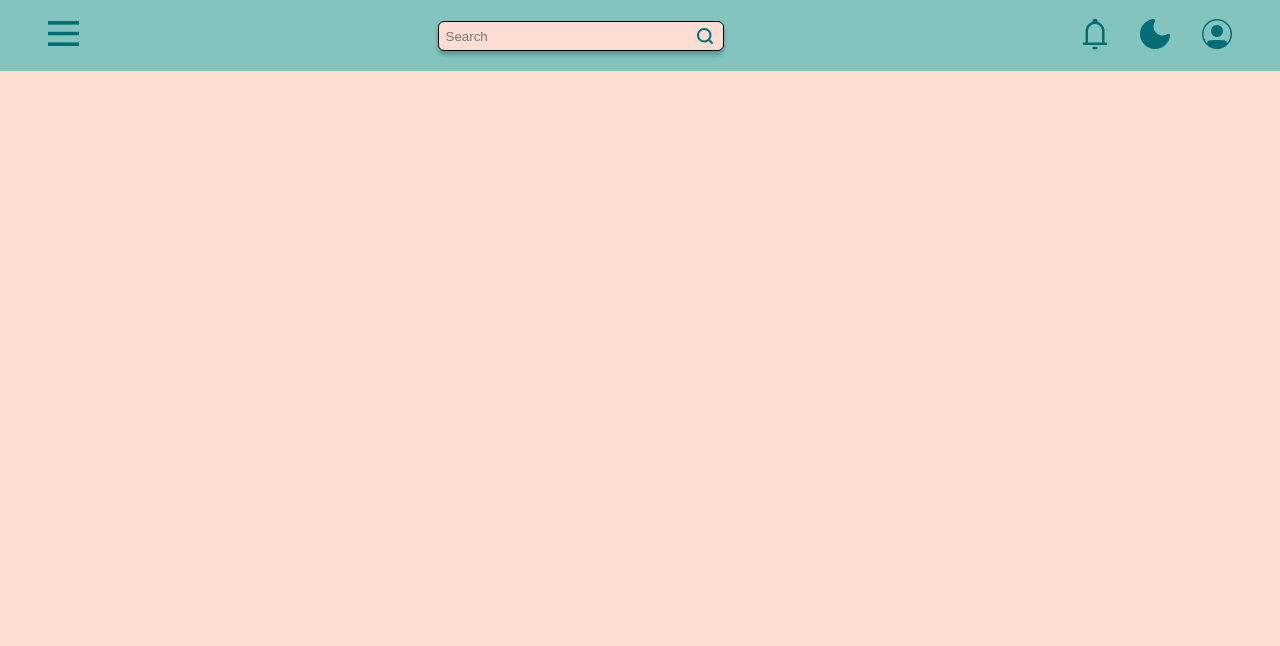
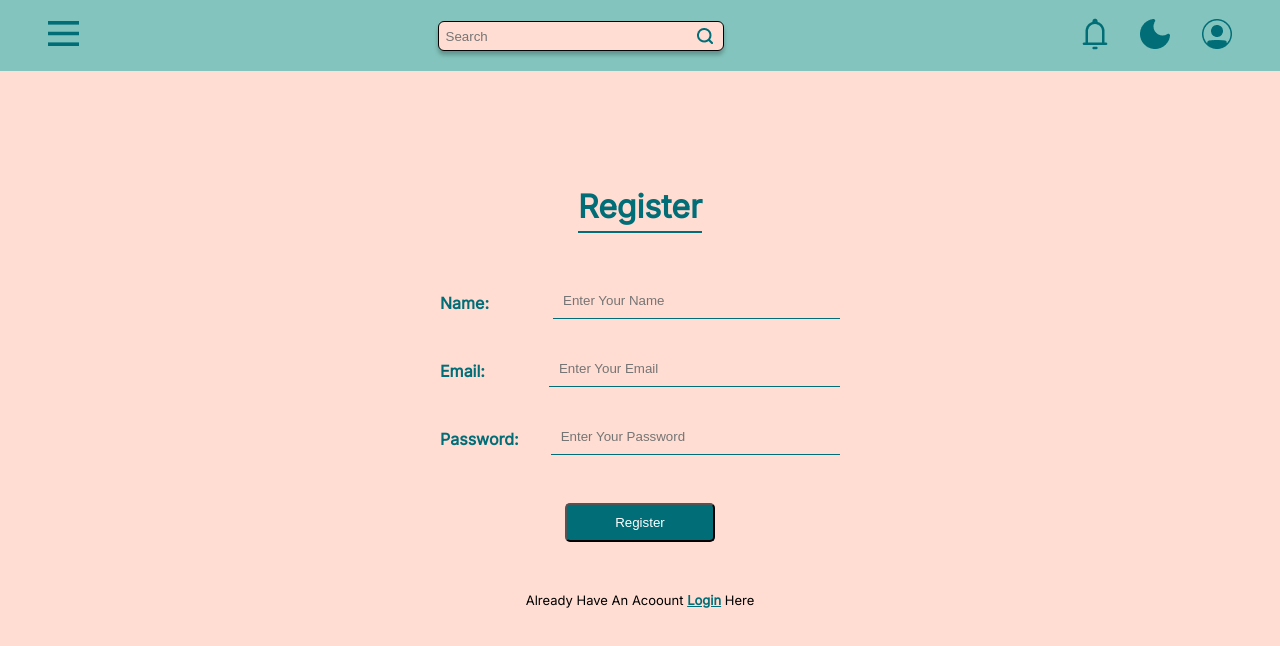
Before and after one commit to MannMendapara/OrganizeMe, a React (Vite) app in the folder Client/: page /reg in a window 1280 px wide. Before the commit this address had no page. Shown: the top 646 px of the page. Built offline with nearby package versions, Linux system fonts and the light colour scheme.

Commit message:
create login and registration page

```diff
--- a/Client/src/App.jsx
+++ b/Client/src/App.jsx
@@ -6,6 +6,8 @@ import Completed_Task from './Pages/Completed_Task/Completed_Task'
 import Running_Tasks from './Pages/Running_Task/Running_Tasks'
 import Create_Task from './Components/Create_Task/Create_Task'
 import All_Task from './Pages/All_Task/All_Task'
+import Login from './Pages/Login/Login'
+import Register from './Pages/Register/Register'
 
 
 function App() {
@@ -18,6 +20,8 @@ function App() {
         <Route path='/completed' element={<Completed_Task />} />
         <Route path='/add-task' element={< Create_Task/>} />
         <Route path='/all-task' element={< All_Task/>} />
+        <Route path='/login' element={< Login/>} />
+        <Route path='/reg' element={< Register/>} />
       </Routes>
     </BrowserRouter>
   )
--- /dev/null
+++ b/Client/src/Pages/Login/Login.css
@@ -0,0 +1,83 @@
+.login-container {
+  height: 100vh;
+  display: flex;
+  flex-direction: column;
+  align-items: center;
+  justify-content: center;
+  gap: 50px;
+}
+
+.login-text {
+  text-align: center;
+  color: var(--dark-bg);
+  border-bottom: 2px solid var(--dark-bg);
+  padding-bottom: 5px;
+}
+
+.details-cnt {
+  display: flex;
+  flex-direction: column;
+  width: 400px;
+  color: var(--dark-bg);
+  font-weight: 700;
+}
+
+.email-cnt,
+.password-cnt {
+  display: flex;
+  flex-direction: row;
+  margin-bottom: 2rem;
+}
+
+.email {
+  margin-top: 10px;
+  margin-right: 4rem;
+}
+
+.password {
+  margin-top: 10px;
+  margin-right: 2rem;
+}
+
+input {
+  padding: 10px;
+  width: 100%;
+  box-sizing: border-box;
+  border: none;
+  border-bottom: 1px solid var(--dark-bg);
+  background-color: transparent;
+}
+
+input:focus {
+  outline: none;
+}
+
+button {
+  padding: 10px;
+  box-sizing: border-box;
+  background-color: var(--dark-bg);
+  color: white;
+  border-radius: 5px;
+  cursor: pointer;
+  width: 150px;
+}
+
+.btn-container {
+  display: flex;
+  justify-content: center;
+  align-items: center;
+  width: 100%;
+  margin-top: 1rem;
+}
+
+.text-pera {
+  text-wrap: wrap;
+  padding-bottom: 5px;
+  font-size: small;
+}
+
+.link {
+  color: var(--dark-bg);
+  text-decoration: underline;
+  font-weight: 700;
+}/*# sourceMappingURL=Login.css.map */
--- /dev/null
+++ b/Client/src/Pages/Login/Login.jsx
@@ -0,0 +1,47 @@
+import "./Login.css";
+import { Link } from "react-router-dom";
+
+const Login = () => {
+  return (
+    <>
+      <div className="login-container">
+        <h1 className="login-text">Login</h1>
+
+        <form className="details-cnt">
+          <div className="email-cnt">
+            <label htmlFor="email" className="email">
+              Email:
+            </label>
+            <input type="email" placeholder="Enter Your Email" id="email" />
+          </div>
+
+          <div className="password-cnt">
+            <label htmlFor="password" className="password">
+              Password:
+            </label>
+            <input
+              type="password"
+              placeholder="Enter Your Password"
+              id="password"
+            />
+          </div>
+
+          <div className="btn-container">
+            <button type="submit">Login</button>
+          </div>
+        </form>
+        <div className="">
+          <p className="text-pera">
+            Don't Have An Acoount{" "}
+            <Link className="link" to="/reg">
+              Register
+            </Link>{" "}
+            Here
+          </p>
+        </div>
+      </div>
+    </>
+  );
+};
+
+export default Login;
--- /dev/null
+++ b/Client/src/Pages/Login/Login.scss
@@ -0,0 +1,83 @@
+.login-container {
+  height: 100vh;
+  display: flex;
+  flex-direction: column;
+  align-items: center;
+  justify-content: center;
+  gap: 50px;
+}
+
+.login-text {
+    text-align: center;
+    color: var(--dark-bg);
+    border-bottom: 2px solid var(--dark-bg);
+    padding-bottom: 5px;
+  }
+
+
+.details-cnt {
+  display: flex;
+  flex-direction: column;
+  width: 400px;
+  color: var(--dark-bg);
+  font-weight: 700;
+}
+
+.email-cnt,
+.password-cnt {
+  display: flex;
+  flex-direction: row;
+  margin-bottom: 2rem;
+}
+
+.email {
+  margin-top: 10px;
+  margin-right: 4rem;
+}
+.password {
+  margin-top: 10px;
+  margin-right: 2rem;
+}
+
+input {
+  padding: 10px;
+  width: 100%;
+  box-sizing: border-box;
+  border: none;
+  border-bottom: 1px solid var(--dark-bg);
+  background-color: transparent;
+}
+
+input:focus {
+    outline: none;
+}
+
+button {
+  padding: 10px;
+  box-sizing: border-box;
+  background-color: var(--dark-bg);
+  color: white;
+  border-radius: 5px;
+  cursor: pointer;
+  width: 150px;
+}
+
+.btn-container {
+  display: flex;
+  justify-content: center;
+  align-items: center;
+  width: 100%;
+  margin-top: 1rem;
+}
+
+.text-pera{
+  text-wrap: wrap;
+  padding-bottom: 5px;
+  font-size: small;
+}
+
+.link{
+  color: var(--dark-bg);
+  text-decoration: underline;
+  font-weight: 700;
+}
--- /dev/null
+++ b/Client/src/Pages/Register/Register.jsx
@@ -0,0 +1,42 @@
+import React from 'react'
+import { Link } from "react-router-dom";
+
+
+const Register = () => {
+  return (
+    <div className="login-container">
+    <h1 className='login-text'>Register</h1>
+
+    <form className='details-cnt'>
+    <div className='email-cnt'>
+        <label htmlFor='name' className='email' >Name:</label>
+        <input type='text' placeholder='Enter Your Name' id='name' />
+      </div>
+      <div className='email-cnt'>
+        <label htmlFor='email' className='email' >Email:</label>
+        <input type='email' placeholder='Enter Your Email' id='email' />
+      </div>
+
+      <div className='password-cnt'>
+        <label htmlFor='password' className='password'>Password:</label>
+        <input type='password' placeholder='Enter Your Password' id='password' />
+      </div>
+
+      <div className='btn-container'>
+        <button type='submit'>Register</button>
+      </div>
+    </form>
+    <div className="">
+          <p className="text-pera">
+            Already Have  An Acoount{" "}
+            <Link className="link" to="/login">
+              Login
+            </Link>{" "}
+            Here
+          </p>
+        </div>
+  </div>
+  )
+}
+
+export default Register
```
Also changed, not shown: 1 other file (tests, documents, lock files or other folders).
